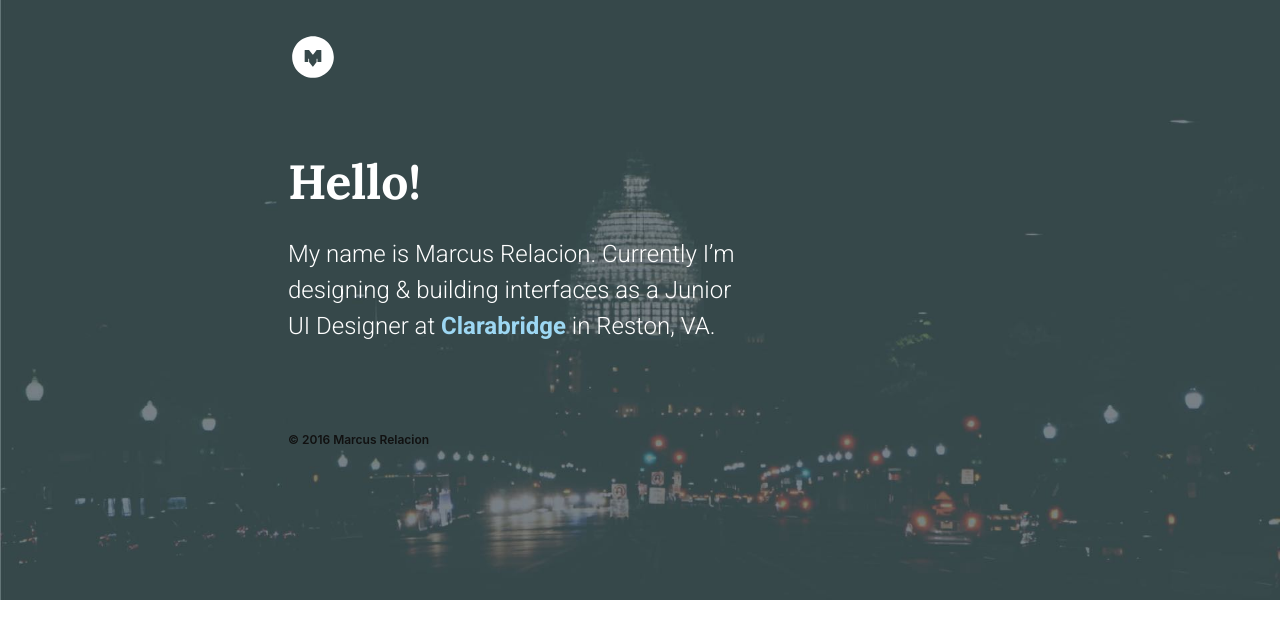
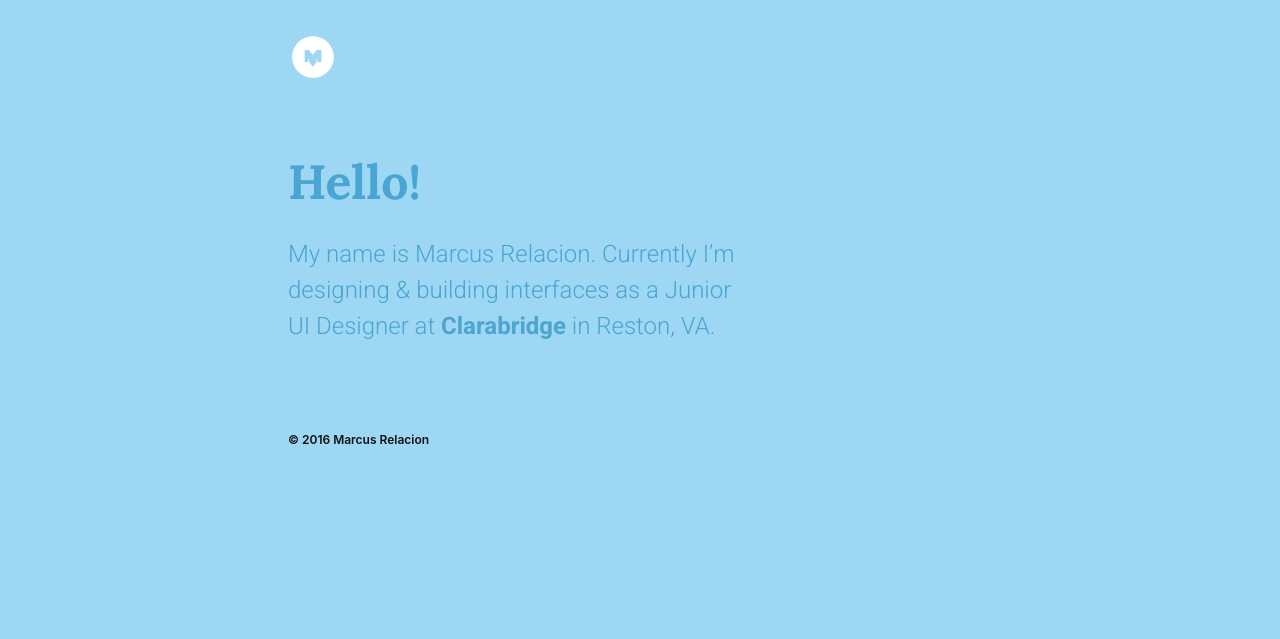
Before and after one commit to brandonpowell/marcusrelacion.github.io, a Jekyll site: the page built from index.markdown, in a window 1280 px wide. Shown: the top 639 px of the page. Built offline with Jekyll 4.4.1, drawn with Linux system fonts in a browser that asks for light colours.

Commit message:
adding colors

```diff
--- a/_includes/global/body-open.html
+++ b/_includes/global/body-open.html
@@ -4,7 +4,7 @@
 <!--[if (IE 8)&!(IEMobile) ]><html class="ie8"> <![endif]-->
 <!--[if (IE 9)&!(IEMobile) ]><html class="ie9"> <![endif]-->
 <!--[if (gt IE 9)|!(IE)]><!--><html class="no-js"> <!--<![endif]-->
-<html lang="en">
+<html lang="en" style="background-color:{{ page.home-bg-color }};">
   <head>
     <meta charset="utf-8" />
     <meta content="width=device-width, initial-scale=1" name="viewport">
@@ -44,4 +44,4 @@
     </script>
   </head>
 
-  <body class="bg-cover bg-center bg-no-repeat" style="background-image: url('{{ page.home-bg-image }}')">
+  <body>
--- a/_layouts/home.html
+++ b/_layouts/home.html
@@ -5,7 +5,7 @@
 <main>
   <section>
     <div class="container clearfix p3">
-      <div class="sm-col sm-col-12 md-col-8" style="color: #fff;">
+      <div class="sm-col sm-col-12 md-col-8 primary-dark">
         {{ page.about-text | markdownify }}
       </div>
     </div>
--- a/_sass/_mr-colors.scss
+++ b/_sass/_mr-colors.scss
@@ -0,0 +1,29 @@
+$primary: #9CD7F6;
+$primary-dark: #49A5D1;
+$primary-light: #CEEEFD;
+
+$secondary: #A6AEF8;
+$secondary-dark: #5B67D9;
+$secondary-light: #D4D9FF;
+
+$gray-dark: rgba(74,88,96,1);
+$gray-light: rgba(250,251,252,1);
+
+$pure-white: rgba(255,255,255,1);
+$pure-black: rgba(0,0,0,1);
+
+
+/* Colors */
+.primary { color: $primary; }
+.primary-dark { color: $primary-dark; }
+.primary-light { color: $primary-light; }
+
+.secondary { color: $secondary; }
+.secondary-dark { color: $secondary-dark; }
+.secondary-light { color: $secondary-light; }
+
+.gray-dark { color: $gray-dark; }
+.gray-light { color: $gray-light; }
+
+.white { color: $pure-white; }
+.black { color: $pure-black; }
--- a/_sass/_mr-posts.scss
+++ b/_sass/_mr-posts.scss
@@ -29,7 +29,7 @@ p {
 }
 
 a {
-  color: RGBA(157, 215, 243, 1.00);
+  color: #4DA4CE;
   text-decoration: none;
   font-family: $sans;
   font-weight: 700;
```
